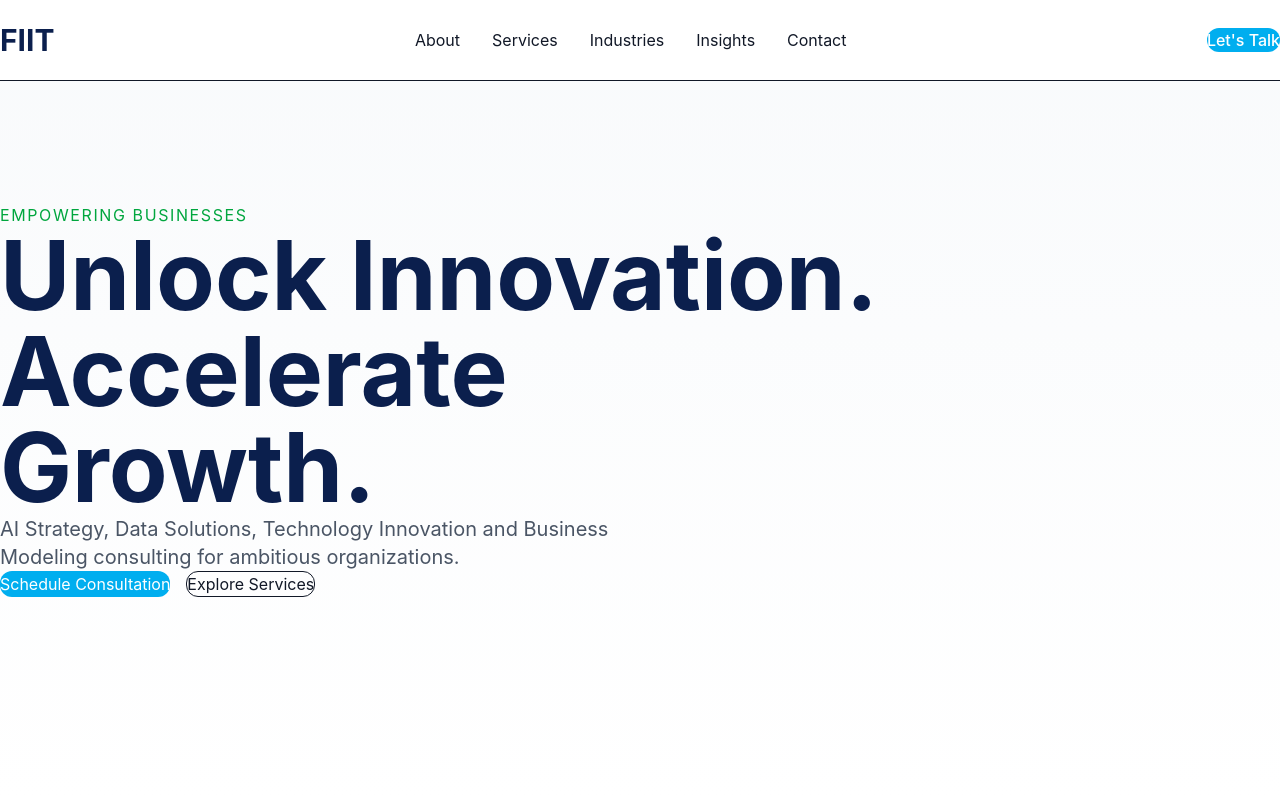
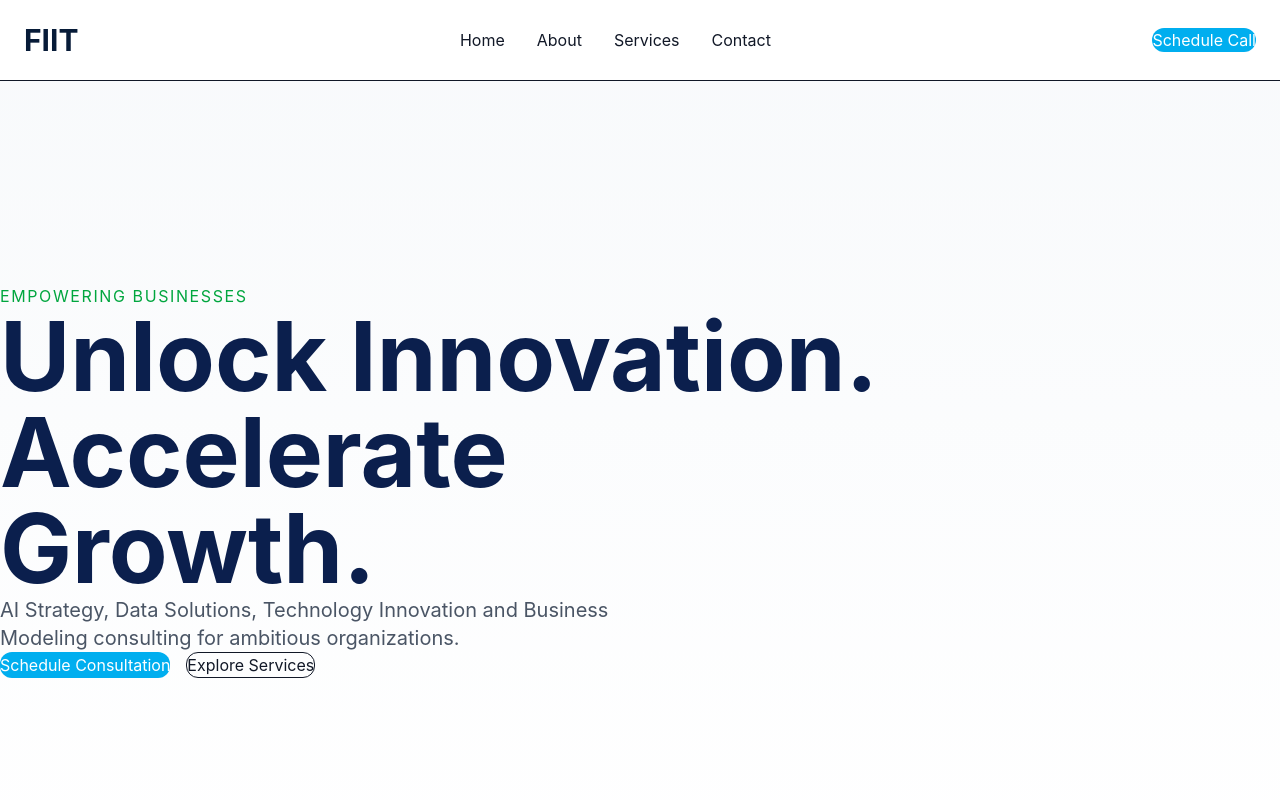
Before and after one commit to richard-martina/redesign1-chatgpt, a Next.js app: page / in a window 1280 px wide. Shown: the top 800 px of the page. Built offline with nearby package versions, Linux system fonts and the light colour scheme.

Commit message:
Update navbar.tsx

```diff
--- a/components/navbar.tsx
+++ b/components/navbar.tsx
@@ -1,39 +1,49 @@
-"use client";
-
 import Link from "next/link";
 
 export default function Navbar() {
   return (
-    <header className="fixed w-full top-0 z-50 bg-white/90 backdrop-blur-md border-b">
-      <div className="max-w-7xl mx-auto px-6 h-20 flex items-center justify-between">
+    <header className="sticky top-0 z-50 bg-white border-b">
+      <div className="container h-20 flex items-center justify-between">
 
         <Link
           href="/"
-          className="font-bold text-3xl text-[#0B1F4D]"
+          className="font-bold text-3xl text-[#071B38]"
         >
           FIIT
         </Link>
 
         <nav className="hidden md:flex gap-8">
-          <Link href="/about">About</Link>
-          <Link href="/services">Services</Link>
-          <Link href="/industries">Industries</Link>
-          <Link href="/insights">Insights</Link>
-          <Link href="/contact">Contact</Link>
+
+          <Link href="/">
+            Home
+          </Link>
+
+          <Link href="/about">
+            About
+          </Link>
+
+          <Link href="/services">
+            Services
+          </Link>
+
+          <Link href="/contact">
+            Contact
+          </Link>
+
         </nav>
 
         <button
           className="
+          bg-[#00AEEF]
+          text-white
           px-5
           py-3
           rounded-xl
-          bg-[#00AEEF]
-          text-white
-          font-medium
         "
         >
-          Let's Talk
+          Schedule Call
         </button>
+
       </div>
     </header>
   );
```
